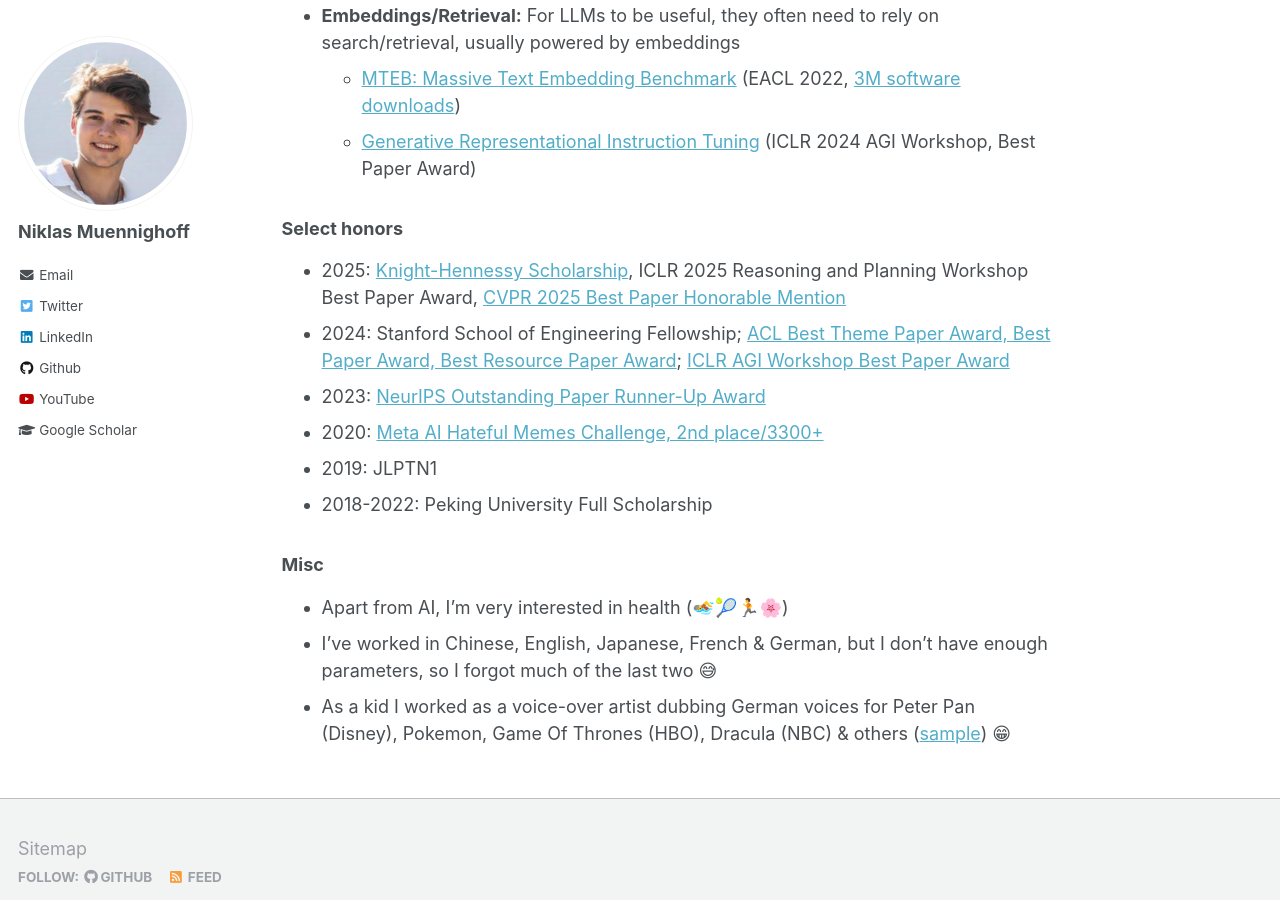
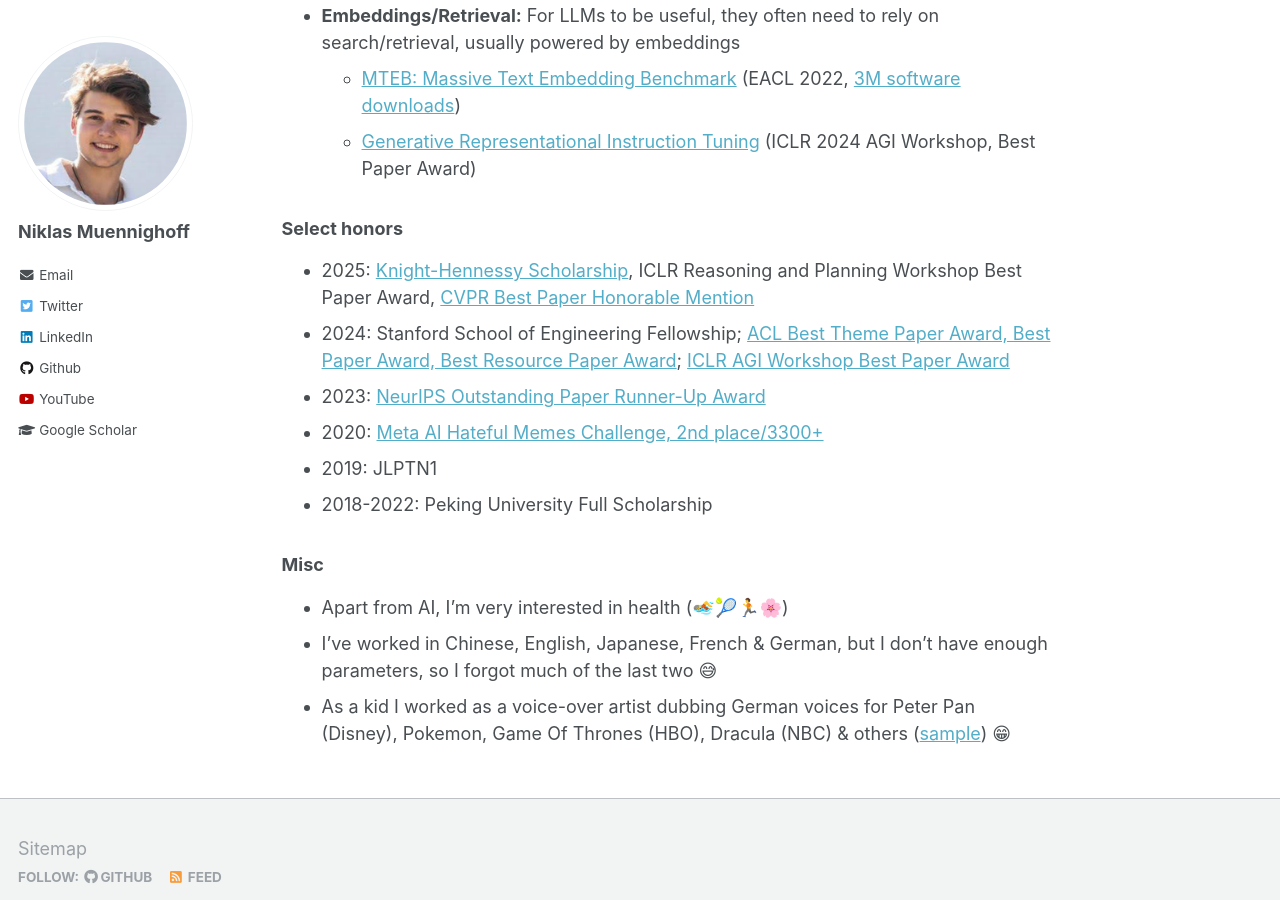
Before and after one commit to Muennighoff/Muennighoff.github.io, a Jekyll site: the page built from _pages/about.md, in a window 1280 px wide and 900 px high, scrolled down 861 px. Built offline with Jekyll 4.4.1, drawn with Linux system fonts in a browser that asks for light colours.

Commit message:
Update about.md

```diff
--- a/_pages/about.md
+++ b/_pages/about.md
@@ -30,7 +30,7 @@
 
 ### Select honors
 
-- 2025: [Knight-Hennessy Scholarship](https://knight-hennessy.stanford.edu/people/niklas-muennighoff), ICLR 2025 Reasoning and Planning Workshop Best Paper Award, [CVPR 2025 Best Paper Honorable Mention](https://cvpr.thecvf.com/Conferences/2025/News/Awards_Press)
+- 2025: [Knight-Hennessy Scholarship](https://knight-hennessy.stanford.edu/people/niklas-muennighoff), ICLR Reasoning and Planning Workshop Best Paper Award, [CVPR Best Paper Honorable Mention](https://cvpr.thecvf.com/Conferences/2025/News/Awards_Press)
 - 2024: Stanford School of Engineering Fellowship; [ACL Best Theme Paper Award, Best Paper Award, Best Resource Paper Award](https://2024.aclweb.org/program/best_papers/); [ICLR AGI Workshop Best Paper Award](https://agiworkshop.github.io/2024/schedule/)
 - 2023: [NeurIPS Outstanding Paper Runner-Up Award](https://blog.neurips.cc/2023/12/11/announcing-the-neurips-2023-paper-awards/)
 - 2020: [Meta AI Hateful Memes Challenge, 2nd place/3300+](https://ai.meta.com/blog/hateful-memes-challenge-winners/)
```
